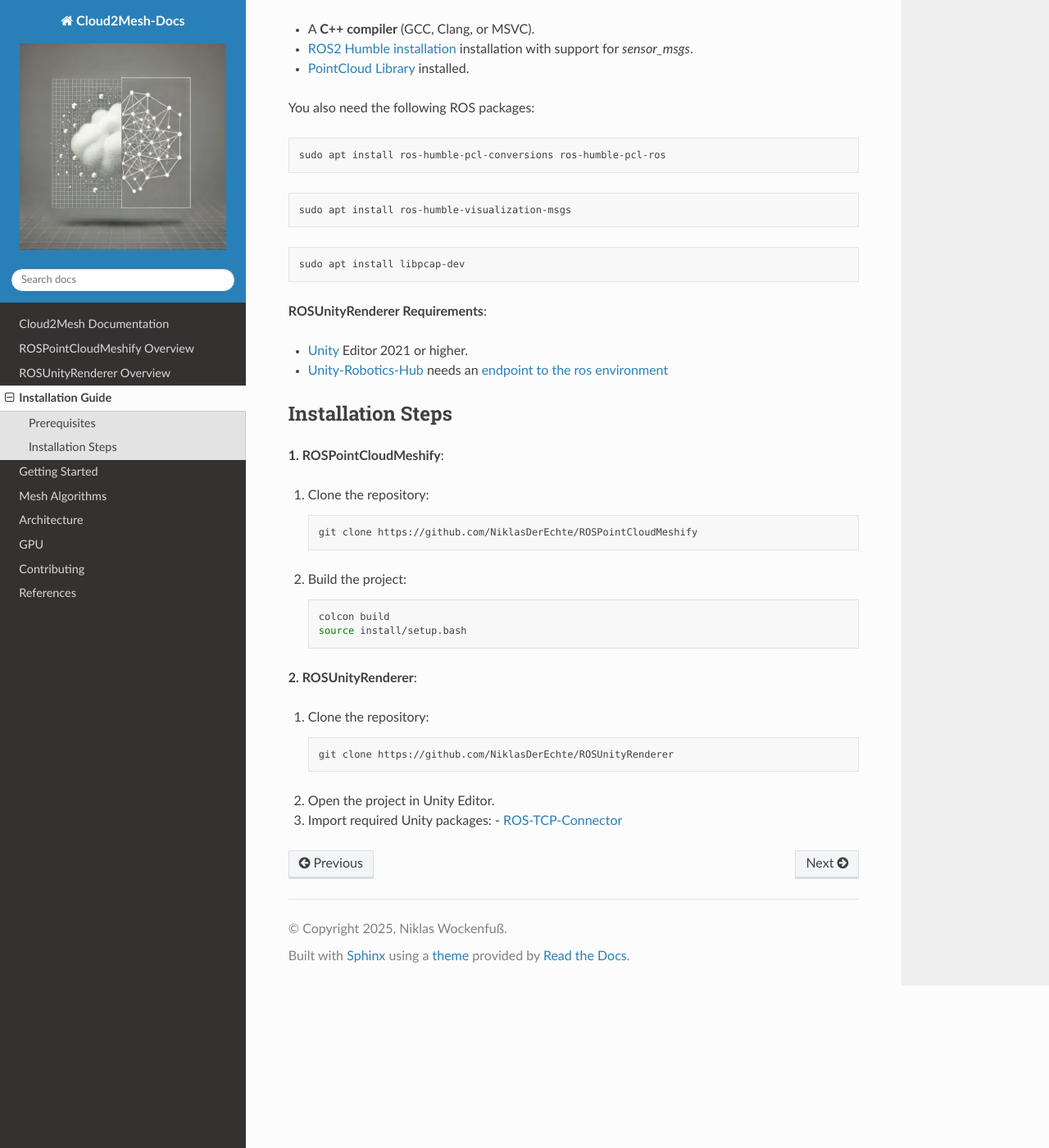
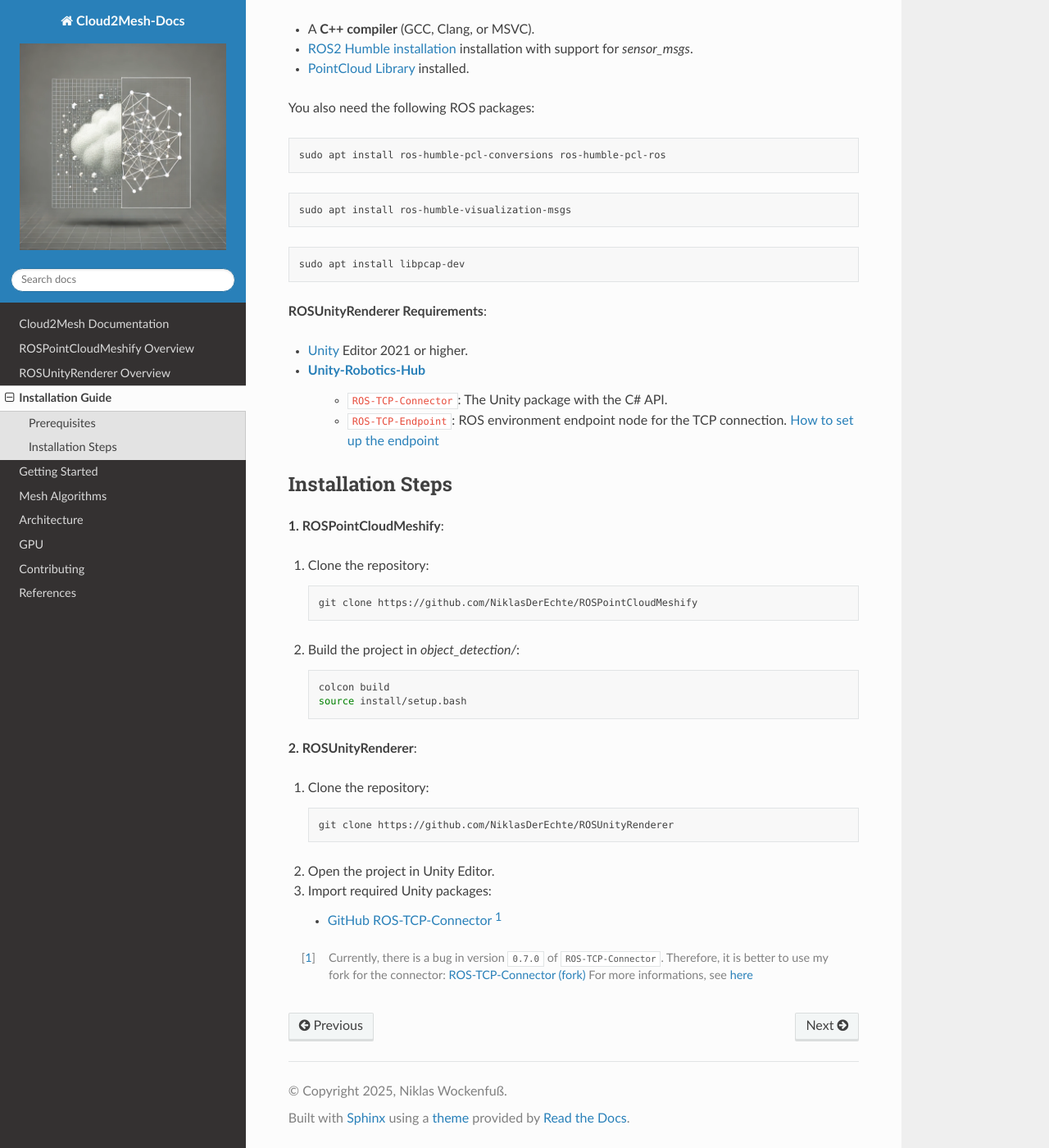
Before and after one commit to NiklasDerEchte/Cloud2Mesh-Docs, a Sphinx documentation site: the page built from docs/installation.rst, in a window 1280 px wide and 1400 px high, scrolled down 564 px. Shown: the whole window at 82% size. Built offline with Sphinx 7.4.7 and the Read the Docs theme 3.1.0, drawn with Linux system fonts in a browser that asks for light colours.

Commit message:
Fix unsupported GPU and update installation instructions

```diff
--- a/docs/gpu.rst
+++ b/docs/gpu.rst
@@ -3,5 +3,5 @@
 
 - Cuda (Not Supported)
 - OpenCL (Not Supported)
-- Vulkan (Not Supported)
+- SYCL (Not supported)
 - DirectX (Not Supported)
--- a/docs/installation.rst
+++ b/docs/installation.rst
@@ -47,10 +47,9 @@
    - AR Foundation.
 
 - `Unity <https://unity.com/de/download>`__ Editor 2021 or higher.
-- `Unity-Robotics-Hub <https://github.com/Unity-Technologies/Unity-Robotics-Hub/blob/main/tutorials/ros_unity_integration/README.md>`_ needs an `endpoint to the ros environment <https://github.com/Unity-Technologies/Unity-Robotics-Hub/blob/main/tutorials/ros_unity_integration/setup.md#-ros2-environment>`_
-
-..
-   Unity-Robotics-Hub
+- `Unity-Robotics-Hub <https://github.com/Unity-Technologies/Unity-Robotics-Hub/blob/main/tutorials/ros_unity_integration/README.md>`_
+   - ``ROS-TCP-Connector``: The Unity package with the C# API.
+   - ``ROS-TCP-Endpoint``: ROS environment endpoint node for the TCP connection. `How to set up the endpoint <https://github.com/Unity-Technologies/Unity-Robotics-Hub/blob/main/tutorials/ros_unity_integration/setup.md#-ros2-environment>`__
 
 
 Installation Steps
@@ -64,7 +63,7 @@
 
       git clone https://github.com/NiklasDerEchte/ROSPointCloudMeshify
 
-2. Build the project:
+2. Build the project in `object_detection/`:
 
    .. code-block:: bash
 
@@ -82,7 +81,15 @@
 2. Open the project in Unity Editor.
 
 3. Import required Unity packages:
-   - `ROS-TCP-Connector <https://github.com/Unity-Technologies/ROS-TCP-Connector>`__
+
+   - `GitHub ROS-TCP-Connector <https://github.com/Unity-Technologies/ROS-TCP-Connector>`__ [1]_
+
+
+.. [1] Currently, there is a bug in version ``0.7.0`` of ``ROS-TCP-Connector``.
+   Therefore, it is better to use my fork for the connector: `ROS-TCP-Connector (fork) <https://github.com/NiklasDerEchte/ROS-TCP-Connector/tree/bugfix/deserializer>`__
+   For more informations, see `here <https://github.com/Unity-Technologies/ROS-TCP-Connector/pull/322>`__
+
+
 
 ..
    - Mixed Reality Toolkit (**MRTK**)
```
